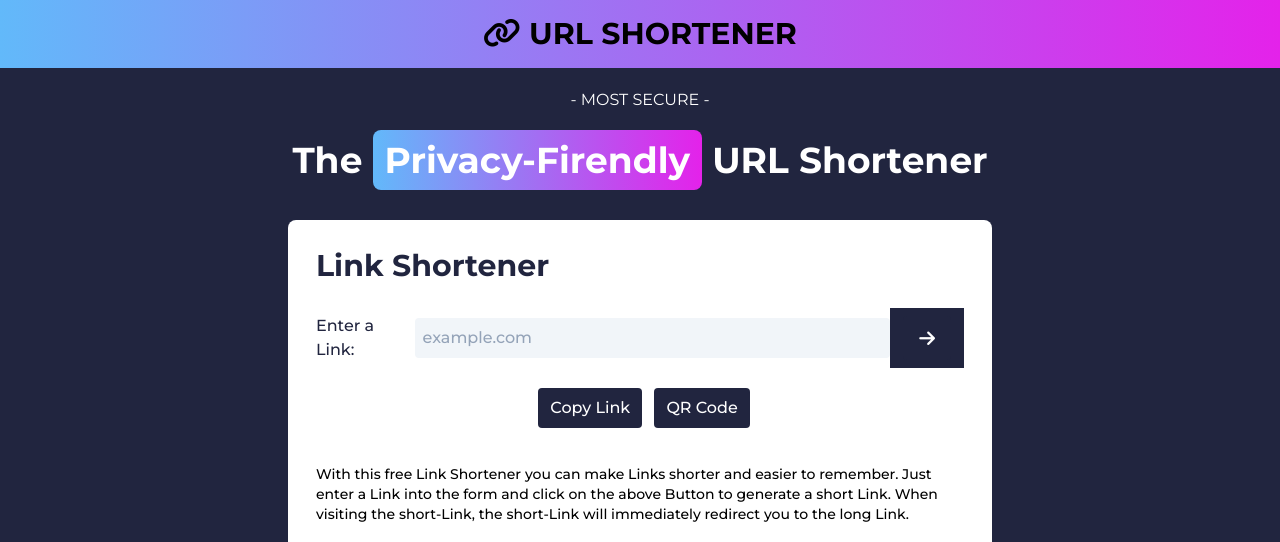
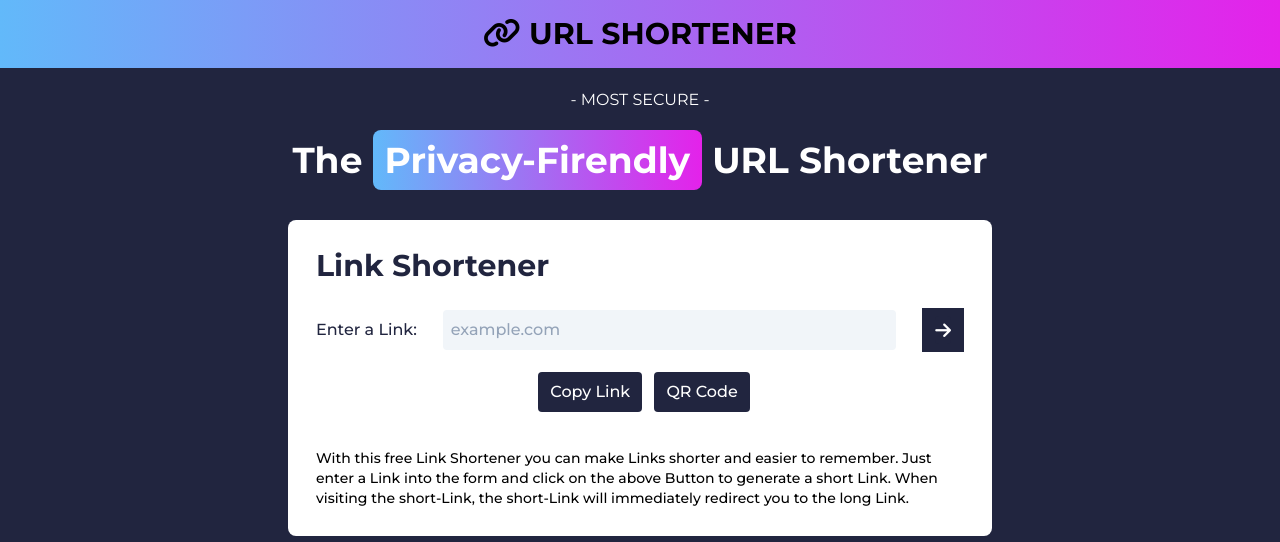
Before and after one commit to aminulify/shortener-url, a plain HTML site: page index.html in a window 1280 px wide. Shown: the top 542 px of the page. Drawn offline with nearby package versions, Linux system fonts and the light colour scheme.

Commit message:
input and btn set.html

```diff
--- a/index.html
+++ b/index.html
@@ -47,9 +47,9 @@
                 <div class="input-field-section flex align-center justify-between">
                     <p class="font-medium text-bgColor">Enter a Link: </p>
 
-                    <input id="myInput" type="search" placeholder="example.com" class="w-7/12 md:w-8/12 lg:w-9/12 py-2 px-2 bg-slate-100 placeholder:text-slate-400 placeholder:font-medium rounded focus:shadow focus:shadow-textLeftColor ease-in duration-100">
+                    <input id="myInput" type="search" placeholder="example.com" class="py-2 px-2 bg-slate-100 placeholder:text-slate-400 placeholder:font-medium rounded focus:shadow focus:shadow-textLeftColor ease-in duration-100">
 
-                    <button id="input-btn"><i class="btn-hoverDesign  fa-solid fa-arrow-right py-2 px-4 bg-bgColor text-lg text-white rounded ease duration-200"></i></button>
+                    <button id="input-btn"><i class="btn-hoverDesign  fa-solid fa-arrow-right bg-bgColor text-lg text-white rounded ease duration-200"></i></button>
 
                 </div>
 
```
